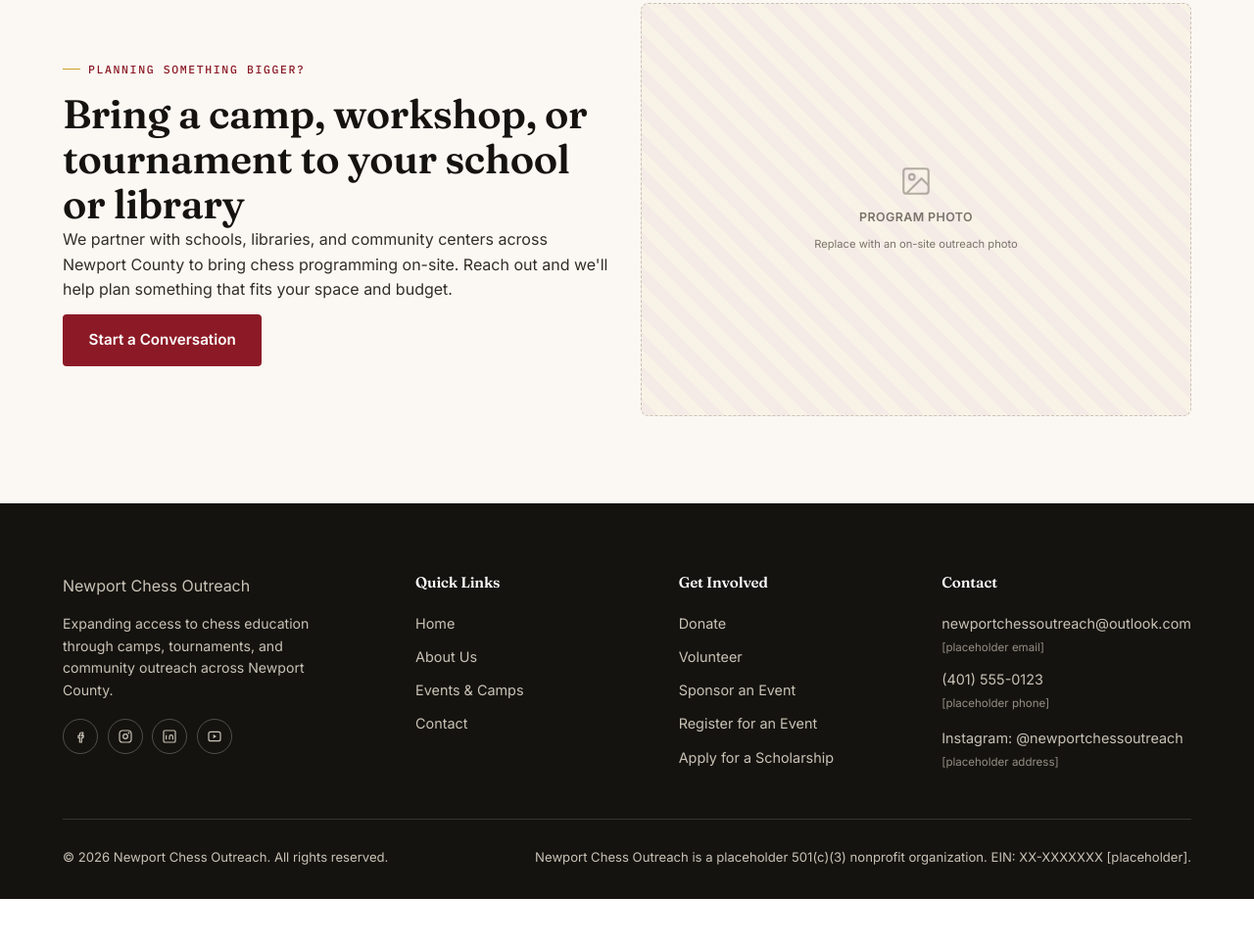
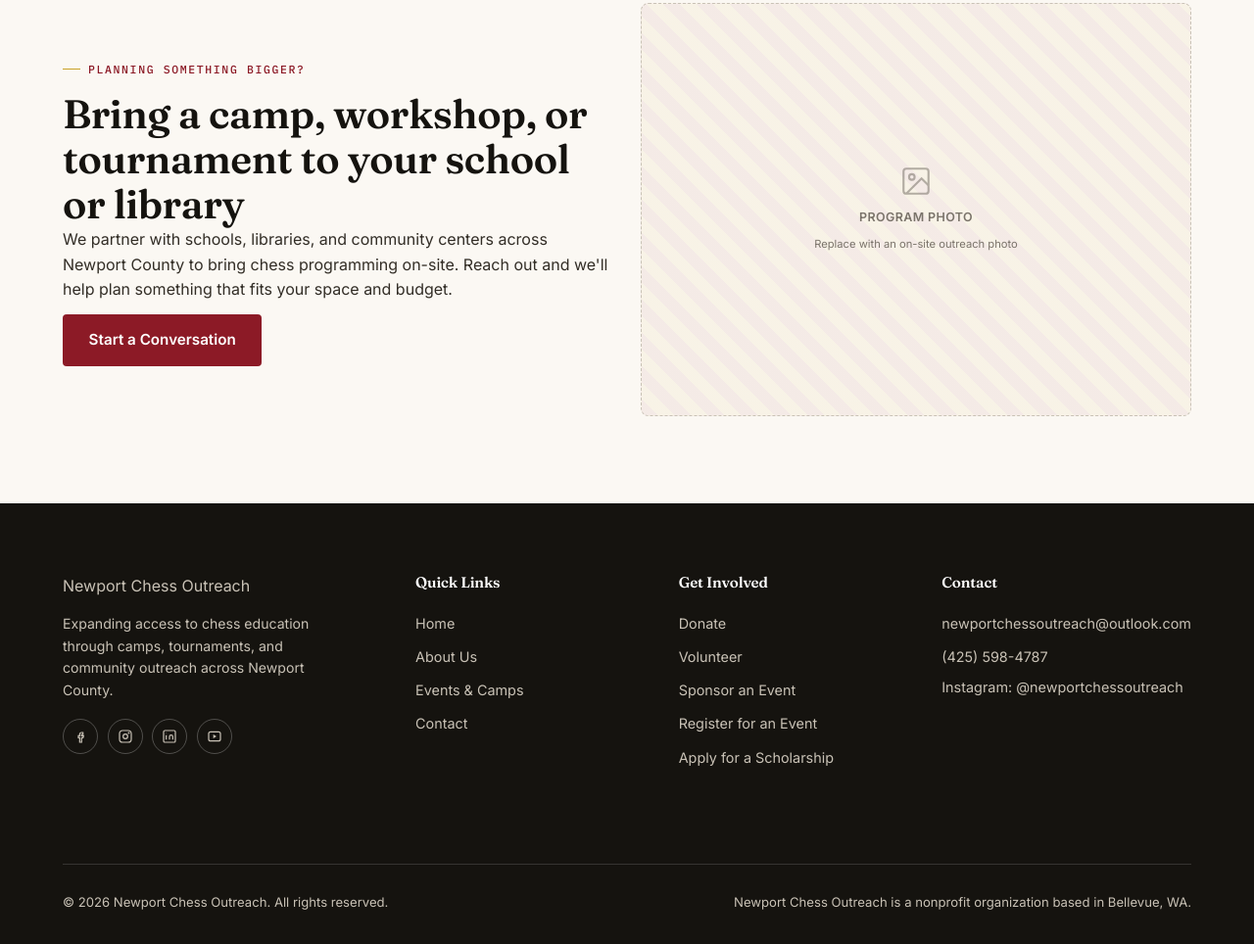
Before and after one commit to Dubby1108/newport-chess-outreach, a website: page events.html in a window 1280 px wide. Shown: the part 1334-2298 px from the top of the page at 98% size. Before the commit the page ends 2252 px from the top, so only its background shows below. Drawn offline with Linux system fonts and the light colour scheme.

Commit message:
footer placeholder fix

```diff
--- a/events.html
+++ b/events.html
@@ -122,14 +122,14 @@
       </div>
       <div>
         <h4>Contact</h4>
-        <a href="mailto:newportchessoutreach@outlook.com">newportchessoutreach@outlook.com<br><span style="font-size:0.72rem;opacity:0.7;">[placeholder email]</span></a>
-        <a href="tel:+14015550123">(401) 555-0123<br><span style="font-size:0.72rem;opacity:0.7;">[placeholder phone]</span></a>
-        <span style="display:block;padding:0.5rem 0;font-size:0.9rem;">Instagram: @newportchessoutreach<br><span style="font-size:0.72rem;opacity:0.7;">[placeholder address]</span></span>
+        <a href="mailto:newportchessoutreach@outlook.com">newportchessoutreach@outlook.com<br>
+        <a href="tel:+14015550123">(425) 598-4787<br>
+        <span style="display:block;padding:0.5rem 0;font-size:0.9rem;">Instagram: @newportchessoutreach<br>
       </div>
     </div>
     <div class="footer-bottom">
       <span>© <span id="year"></span> Newport Chess Outreach. All rights reserved.</span>
-      <span>Newport Chess Outreach is a placeholder 501(c)(3) nonprofit organization. EIN: XX-XXXXXXX [placeholder].</span>
+      <span>Newport Chess Outreach is a nonprofit organization based in Bellevue, WA.</span>
     </div>
   </div>
 </footer>
```
Also changed, not shown: about.html (+6 -7 lines), contact.html (+4 -4 lines), event-detail.html (+4 -4 lines), index.html (+2 -2 lines), register.html (+4 -4 lines), scholarships.html (+4 -4 lines).
